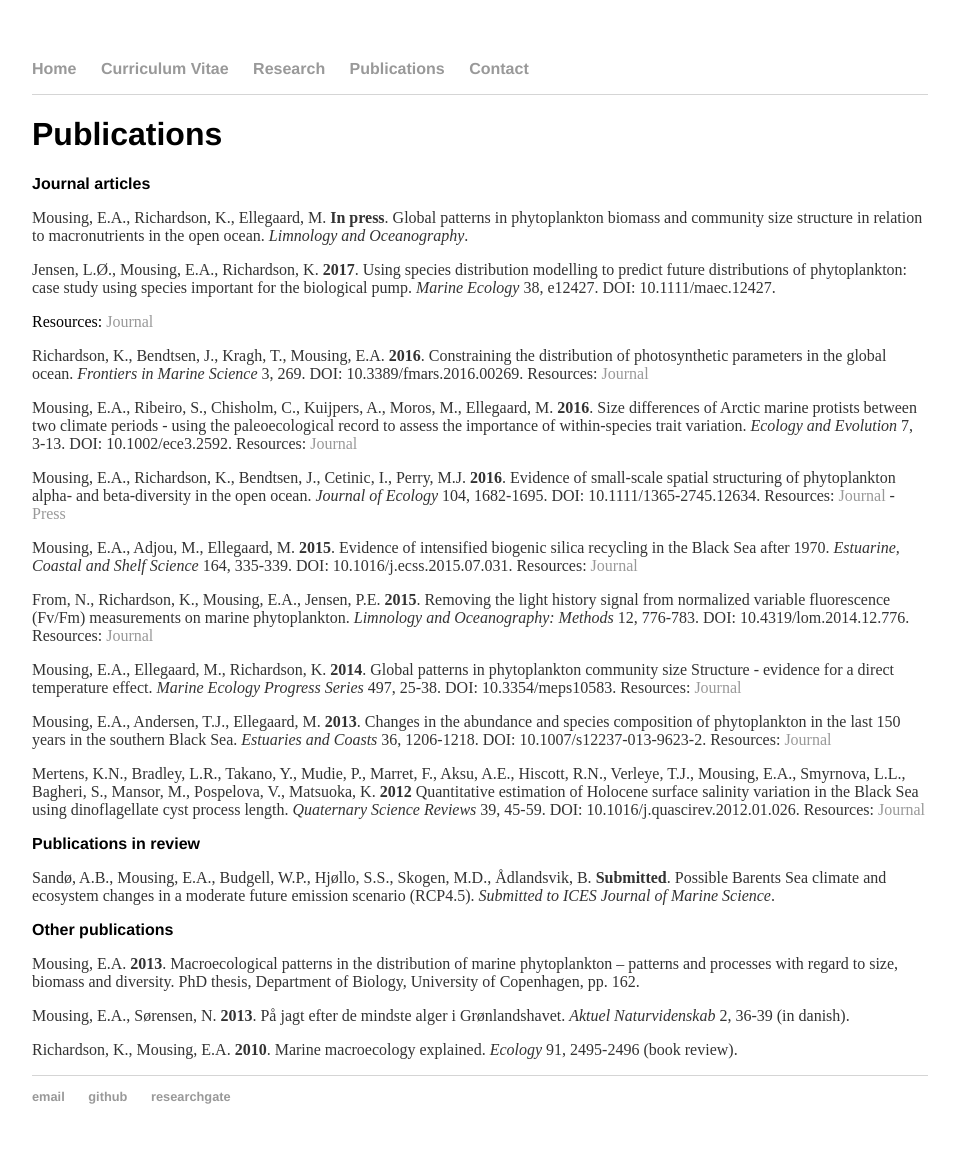
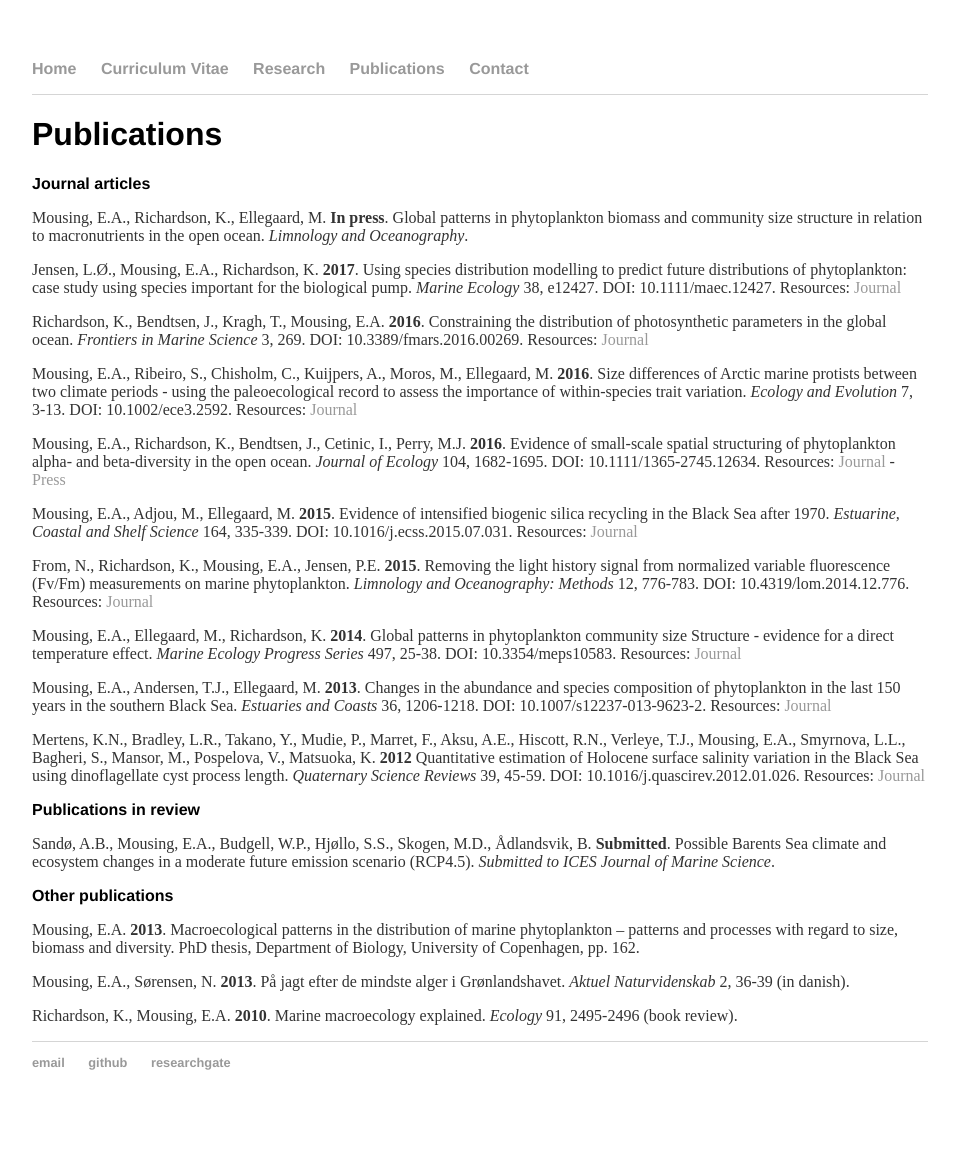
Before and after one commit to eamousing/eamousing.github.io, a Jekyll site: the page built from publications.html, in a window 1280 px wide. Shown: the whole page, without its empty margins (160-1119 px from the left). Built offline with Jekyll 4.4.1, drawn with Linux system fonts in a browser that asks for light colours; Markdown is read by kramdown in place of the engine named in the settings; after the commit the page ends 1130 px from its top, so only the background shows below that.

```diff
--- a/publications.html
+++ b/publications.html
@@ -6,7 +6,7 @@ title: Publications
 	<h1>Publications</h1>
         <h2>Journal articles</h2>
             <p>Mousing, E.A., Richardson, K., Ellegaard, M. <b>In press</b>. Global patterns in phytoplankton biomass and community size structure in relation to macronutrients in the open ocean. <i>Limnology and Oceanography</i>.</p>
-            <p>Jensen, L.Ø., Mousing, E.A., Richardson, K. <b>2017</b>. Using species distribution modelling to predict future distributions of phytoplankton: case study using species important for the biological pump. <i>Marine Ecology</i> 38, e12427. DOI: 10.1111/maec.12427.</p>
+            <p>Jensen, L.Ø., Mousing, E.A., Richardson, K. <b>2017</b>. Using species distribution modelling to predict future distributions of phytoplankton: case study using species important for the biological pump. <i>Marine Ecology</i> 38, e12427. DOI: 10.1111/maec.12427.
                 Resources: <a href="http://onlinelibrary.wiley.com/doi/10.1111/maec.12427/abstract">Journal</a></p>
             <p>Richardson, K., Bendtsen, J., Kragh, T., Mousing, E.A. <b>2016</b>. Constraining the distribution of photosynthetic parameters in the global ocean. <i>Frontiers in Marine Science</i> 3, 269. DOI: 10.3389/fmars.2016.00269.
                 Resources: <a href="http://journal.frontiersin.org/article/10.3389/fmars.2016.00269/abstract">Journal</a></p>
```
